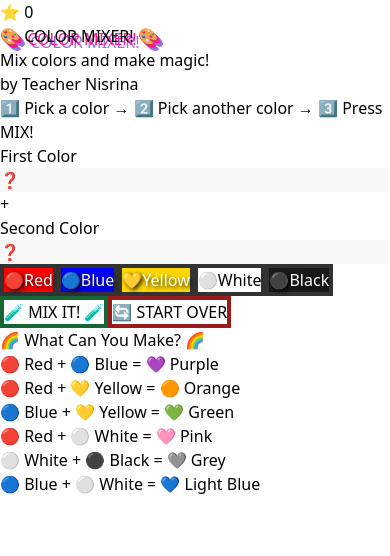
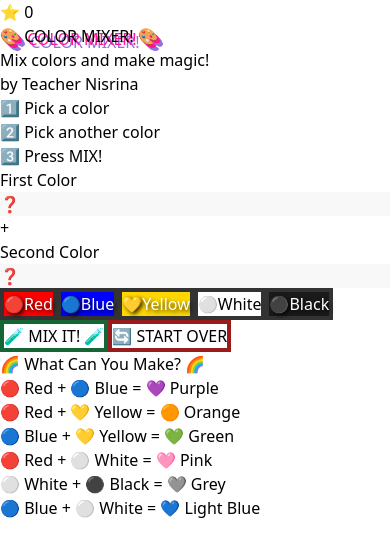
Before and after one commit to haryssd/color-mixer-game, a React (Vite) app: page / in a window 390 px wide. Shown: the top 556 px of the page. Built offline with nearby package versions, Linux system fonts and the light colour scheme.

Commit message:
fix instruction for mobile

```diff
--- a/src/App.tsx
+++ b/src/App.tsx
@@ -152,9 +152,11 @@ function App() {
 
         <div className="bg-white rounded-2xl sm:rounded-3xl shadow-2xl p-4 sm:p-6 md:p-10 mb-4 sm:mb-6 border-4 sm:border-8 border-purple-400">
           <div className="bg-gradient-to-r from-yellow-200 to-orange-200 rounded-2xl sm:rounded-3xl p-3 sm:p-6 mb-4 sm:mb-8 border-2 sm:border-4 border-yellow-400 shadow-lg">
-            <p className="text-center text-sm sm:text-2xl md:text-3xl font-black text-purple-800">
-              1️⃣ Pick a color → 2️⃣ Pick another color → 3️⃣ Press MIX!
-            </p>
+            <div className="text-center text-xs sm:text-2xl md:text-3xl font-black text-purple-800 space-y-1 sm:space-y-0">
+              <div className="sm:inline">1️⃣ Pick a color</div>
+              <div className="sm:inline sm:before:content-['_→_']">2️⃣ Pick another color</div>
+              <div className="sm:inline sm:before:content-['_→_']">3️⃣ Press MIX!</div>
+            </div>
           </div>
 
           <div className="flex flex-col sm:flex-row justify-center items-center gap-4 sm:gap-6 mb-4 sm:mb-8">
```
